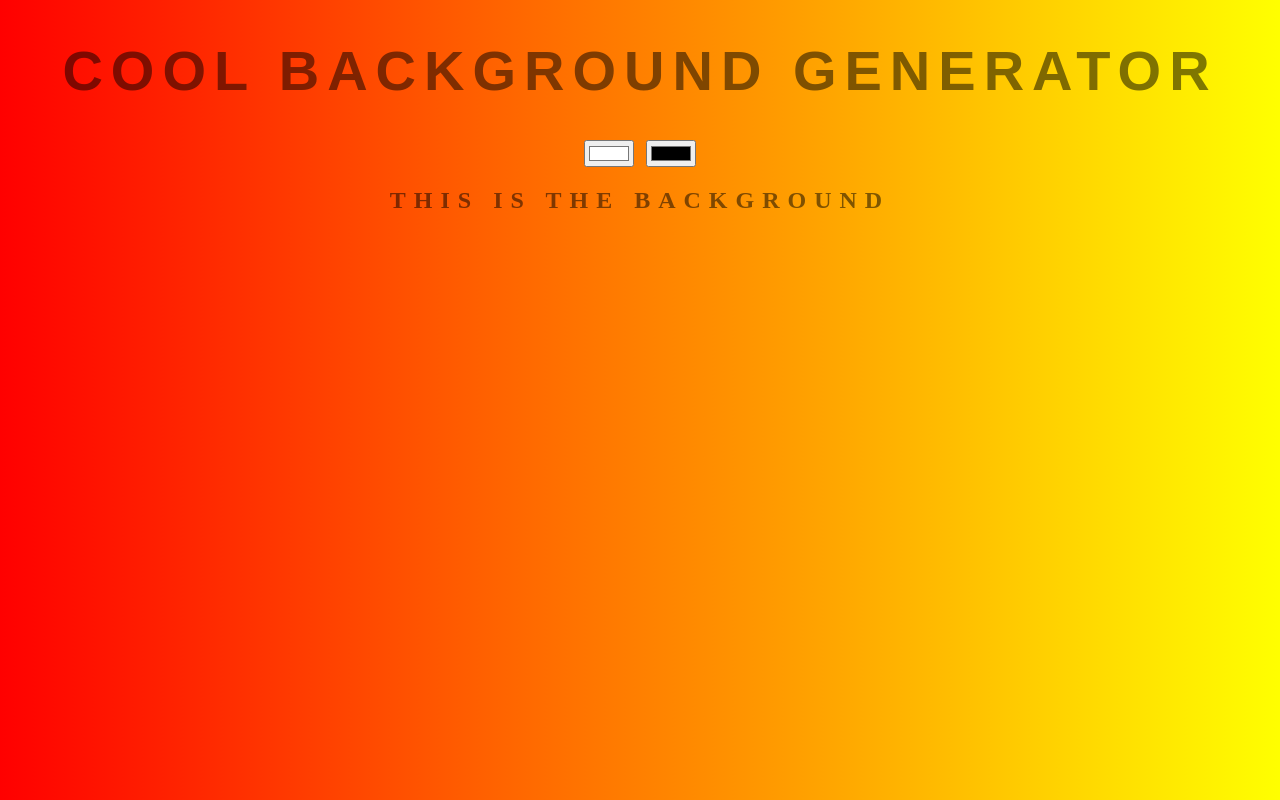
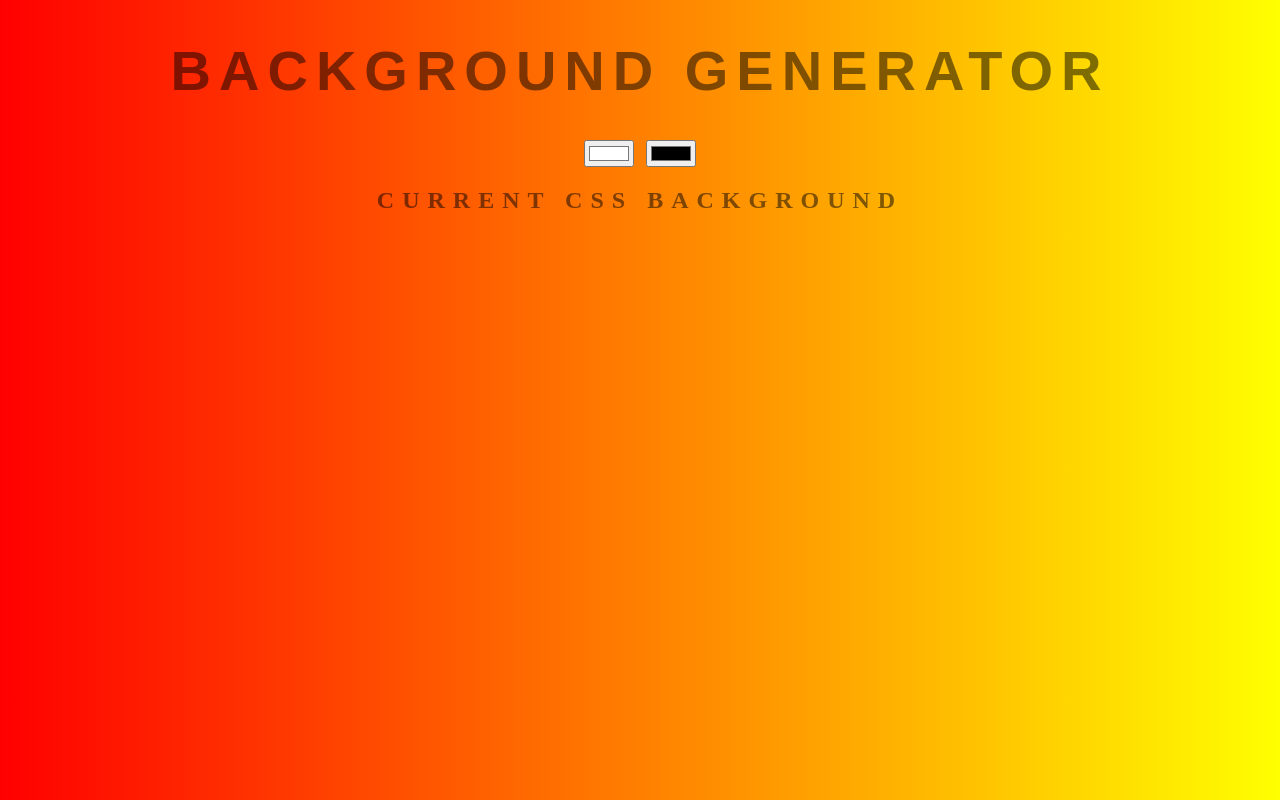
Before and after one commit to Fredd-Fafnir/background-generator, a plain HTML site: page index.html in a window 1280 px wide. Drawn offline with Linux system fonts and the light colour scheme.

Commit message:
reverting back to old title

```diff
--- a/index.html
+++ b/index.html
@@ -7,10 +7,10 @@
 	<link rel="stylesheet" type="text/css" href="style.css">
 </head>
 <body id="gradient">
-	<h1>Cool Background Generator</h1>
+	<h1>Background Generator</h1>
 	<input oninput="changeBackground()" class="color1" type="color" name="color1" value="#ffffff">
 	<input oninput="changeBackground()" class="color2" type="color" name="color2" value="#000000">
-	<h2>This is the background</h2>
+	<h2>Current CSS Background</h2>
 	<h3></h3>
 	<script type="text/javascript" src="script.js"></script>
 </body>
```
